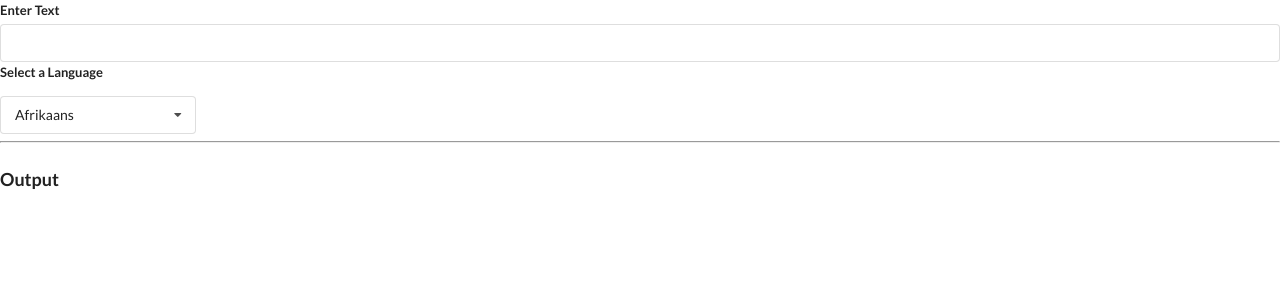
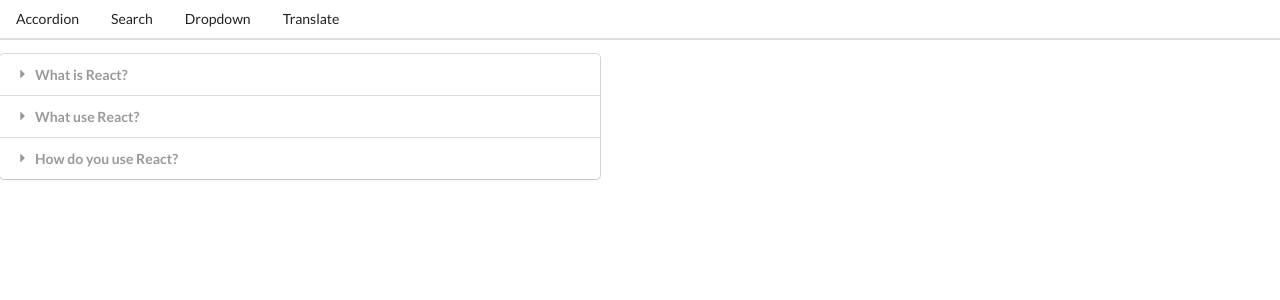
Before and after one commit to kkh1178/widgets, a React (Create React App) app: page / in a window 1280 px wide. Shown: the top 300 px of the page. Built offline with nearby package versions, Linux system fonts and the light colour scheme; no server answers.

Commit message:
Adding components that will help user navigate through the difference components

```diff
--- a/src/App.js
+++ b/src/App.js
@@ -3,6 +3,9 @@
 import Search from './components/Search';
 import Dropdown from './components/Dropdown';
 import Translate from './components/Translate';
+import Route from './components/Route';
+import Header from './components/Header'
+
 
 const items = [
     {
@@ -33,16 +36,39 @@
         value: 'blue'
     }
 ];
+// Making our own navigation. Window.location is an object built into your browser.
+// We can also write a component which we will call route.
+// const showAccordion = () => {
+//     if(window.location.pathname==='/') {
+//         return <Accordion items={items}/>;
+//     }
+// };
+
 
 export default () => {
-// const [selected, setSelected] = useState(options[0])
+const [selected, setSelected] = useState(options[0])
 // const [showDropdown, setShowDropdown] = useState(true);
 
     return (
-
         <div>
-            <Translate />
-
+            <Header />
+            <Route path='/'>
+                <Accordion items={items}/>
+            </Route>
+            <Route path='/list'>
+                <Search />
+            </Route>
+            <Route path='/dropdown'>
+                <Dropdown
+                label="Select a color:"
+                options={options}
+                selected={selected}
+                onSelectedChange={setSelected}
+                />
+            </Route>
+            <Route path='/translate'>
+                <Translate />
+            </Route>
         </div>
         )
 };
--- /dev/null
+++ b/src/components/Header.js
@@ -0,0 +1,25 @@
+import React from 'react';
+import Link from './Link';
+
+const Header = () => {
+    return (
+        <div className="ui secondary pointing menu">
+            {/* We are adding the Link component and not an <a> tag because we are trying to
+            prevent excessive network traffic whenever we want to move to a new link. */}
+            <Link href ="/" className='item'>
+                Accordion
+            </Link>
+            <Link href ="/list" className='item'>
+                Search
+            </Link>
+            <Link href ="/dropdown" className='item'>
+                Dropdown
+            </Link>
+            <Link href ="/translate" className='item'>
+                Translate
+            </Link>
+        </div>
+    )
+};
+
+export default Header
--- /dev/null
+++ b/src/components/Link.js
@@ -0,0 +1,19 @@
+import React from 'react';
+
+
+const Link = ({className, href, children}) => {
+
+    const onClick = (event) => {
+        event.preventDefault();
+        window.history.pushState({}, '', href);
+        // Communicates to the route componenets that the url just changed
+        const navEvent = new PopStateEvent ('popstate');
+        window.dispatchEvent(navEvent);
+    }
+
+    return (
+        <a onClick={onClick} className={className} href={href}>{children}</a>
+        );
+}
+
+export default Link;
--- /dev/null
+++ b/src/components/Route.js
@@ -0,0 +1,21 @@
+import {useEffect, useState} from 'react';
+
+const Route = ({path, children}) => {
+    const [currentPath, setCurrentPath] = useState(window.location.pathname);
+
+    useEffect(() => {
+        const onLocationChange = () => {
+            setCurrentPath(window.location.pathname);
+        }
+        window.addEventListener('popstate', onLocationChange);
+
+        return () => {
+            window.removeEventListener('popstate', onLocationChange);
+        };
+
+    }, null)
+
+    return currentPath === path ? children: null;
+}
+
+export default Route;
```
